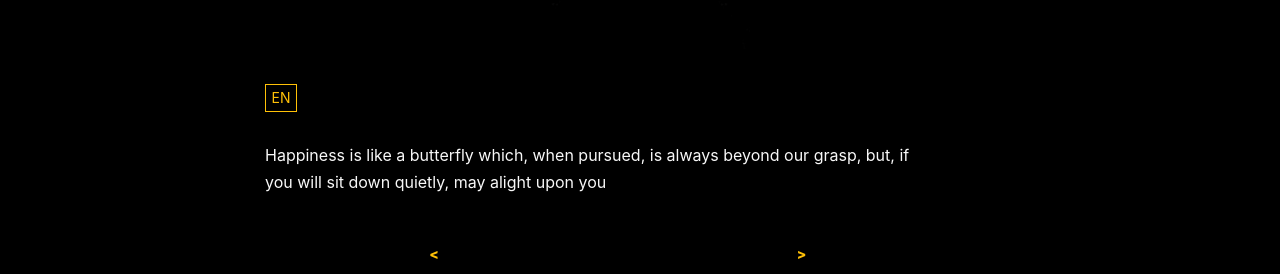
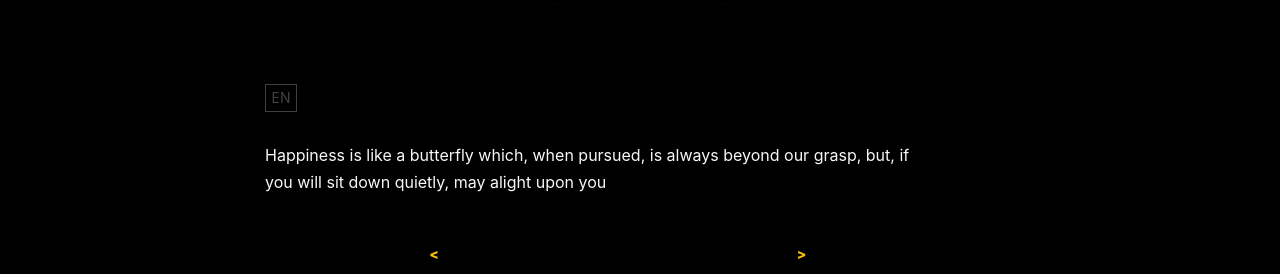
Before and after one commit to eugeniosaintemarie/notes, a Jekyll site: the page built from _posts/2021-12-31-Nathaniel-Hawthorne-happiness-butterfly.markdown, in a window 1280 px wide. Shown: the part 408-682 px from the top of the page. Built offline with Jekyll 4.4.1, drawn with Linux system fonts in a browser that asks for light colours; comment, search, counter and statistics services are not loaded.

Commit message:
20230806

```diff
--- a/css/notes.css
+++ b/css/notes.css
@@ -639,8 +639,8 @@ img.shadow {
 select {
   -webkit-appearance: none;
   margin-top: 15px;
-  color: #FFC107;
-  border-color: #FFC107;
+  color: #404040;
+  border-color: #404040;
   padding: 0em 0.4em;
   background: white;
 }
```
Also changed, not shown: css/notes.min.css.
